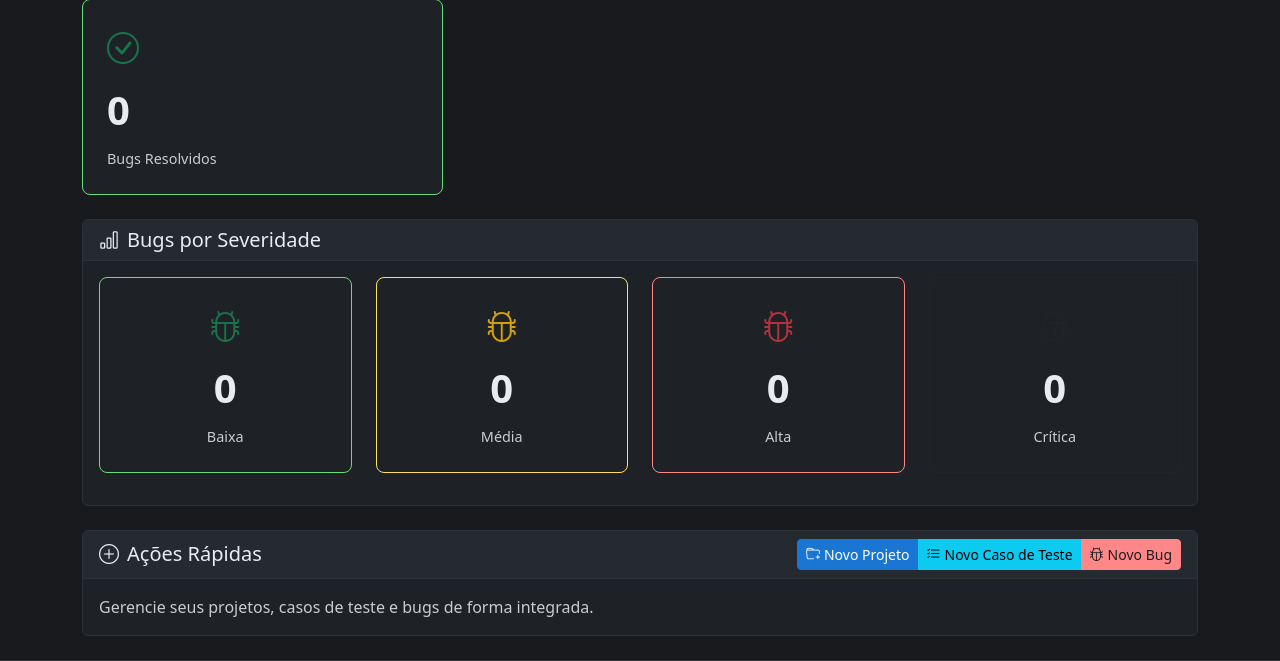
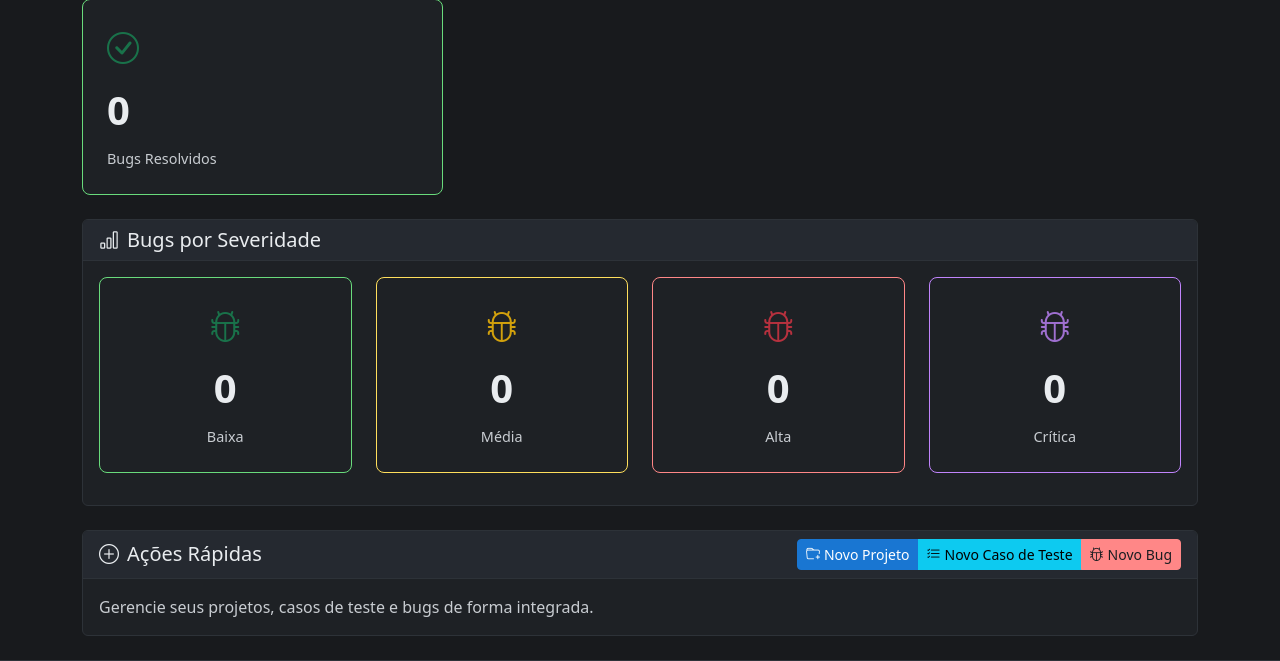
Before and after one commit to DarioLopes070/qa-sprint-claude, a Flask app: page / in a window 1280 px wide. Shown: the part 970-1631 px from the top of the page. Run offline with Flask 3, Linux system fonts and the light colour scheme; data that the repository does not hold is empty.

Commit message:
style: improve critical bug severity visibility
- Change critical severity color to vibrant purple #C084FC
- Add custom CSS classes for critical severity (border-critical, text-critical)
- Preserve existing colors for baixa (green), média (yellow), alta (red)
- Improve visibility of critical bugs on dark theme dashboard
- Maintain WCAG AA contrast compliance

Co-Authored-By: Claude Code <noreply@anthropic.com>

```diff
--- a/qa_sprint/main/templates/base.html
+++ b/qa_sprint/main/templates/base.html
@@ -364,6 +364,23 @@
             border-color: var(--bs-dark) !important;
         }
 
+        /* Critical severity custom styling */
+        :root {
+            --severity-critical: #C084FC;
+        }
+
+        .stat-card.border-critical {
+            border-color: var(--severity-critical) !important;
+        }
+
+        .text-critical {
+            color: var(--severity-critical) !important;
+        }
+
+        .stat-card.border-critical .stat-icon.text-critical {
+            color: var(--severity-critical) !important;
+        }
+
         /* Footer */
         footer {
             background-color: #131517;
--- a/qa_sprint/main/templates/dashboard.html
+++ b/qa_sprint/main/templates/dashboard.html
@@ -141,8 +141,8 @@
                 <div class="row text-center">
                     {% for severity, count in bugs_by_severity.items() %}
                         <div class="col-6 col-md-3 mb-3">
-                            <div class="stat-card border-{{ 'success' if severity == 'baixa' else 'warning' if severity == 'média' else 'danger' if severity == 'alta' else 'dark' }}">
-                                <div class="stat-icon text-{{ 'success' if severity == 'baixa' else 'warning' if severity == 'média' else 'danger' if severity == 'alta' else 'dark' }}">
+                            <div class="stat-card border-{{ 'success' if severity == 'baixa' else 'warning' if severity == 'média' else 'danger' if severity == 'alta' else 'critical' }}">
+                                <div class="stat-icon text-{{ 'success' if severity == 'baixa' else 'warning' if severity == 'média' else 'danger' if severity == 'alta' else 'critical' }}">
                                     <i class="bi bi-bug"></i>
                                 </div>
                                 <div class="stat-value">{{ count }}</div>
```
